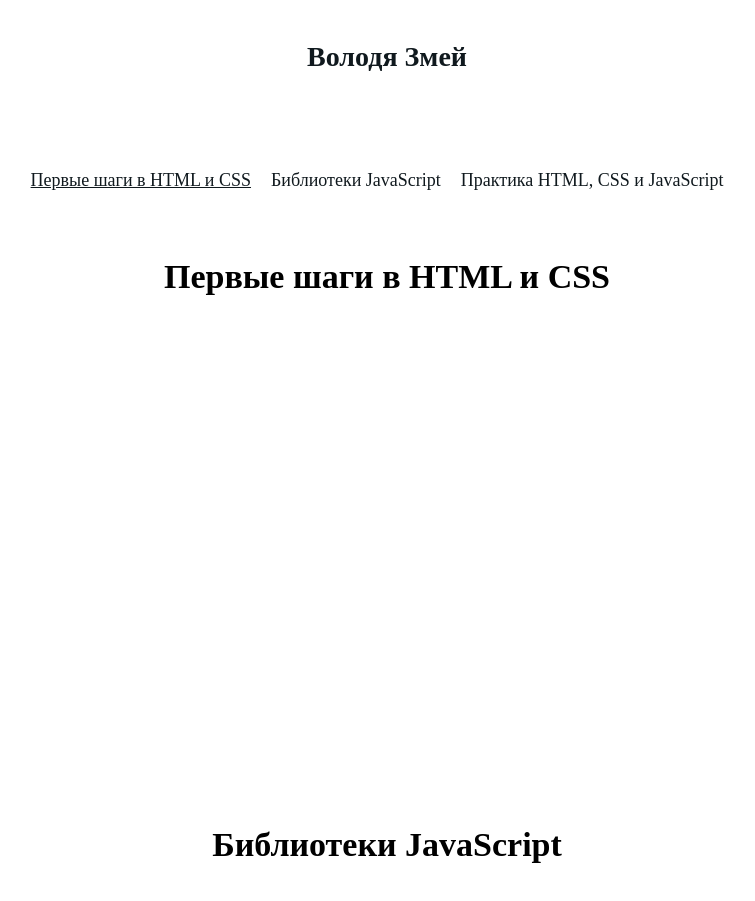
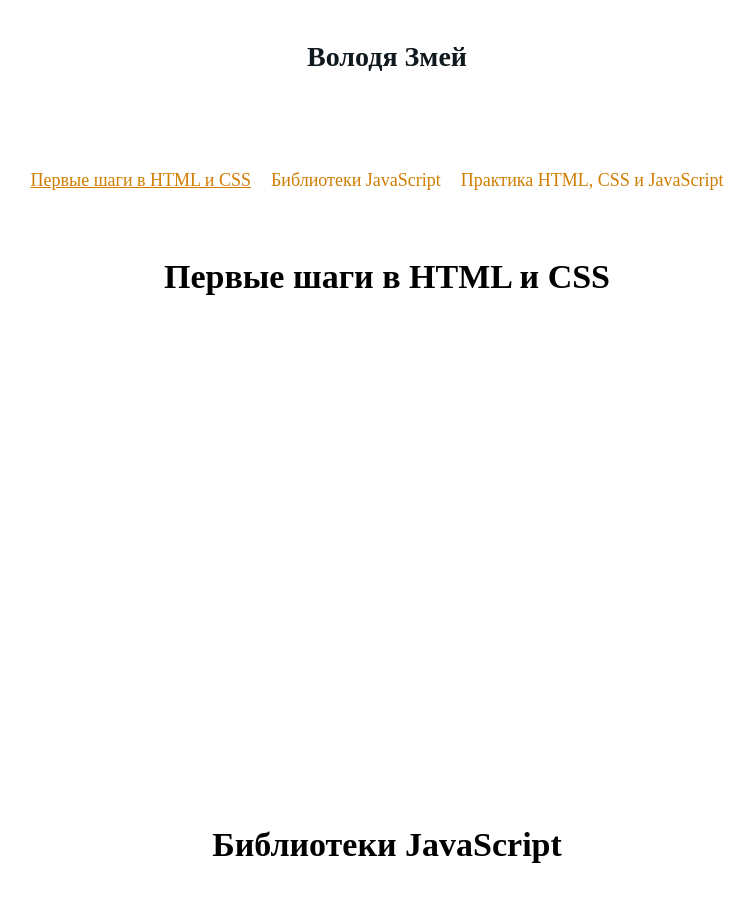
Before and after one commit to vtlink/first-project, a plain HTML site: page index.html in a window 1280 px wide. Shown: the top 901 px of the page, without its empty margins (261-1016 px from the left). Drawn offline with Linux system fonts and the light colour scheme.

Commit message:
Поменял цвет

```diff
--- a/style.css
+++ b/style.css
@@ -126,7 +126,7 @@
   .menu__link {
     font-size: 18px;
     text-decoration: none;
-    color: #10191E;
+    color: #d17d00;
     margin-right: 20px;
   }
 
@@ -152,7 +152,6 @@
 
   .project_width_m{
     width:306px;
-
   }
 
 
```
